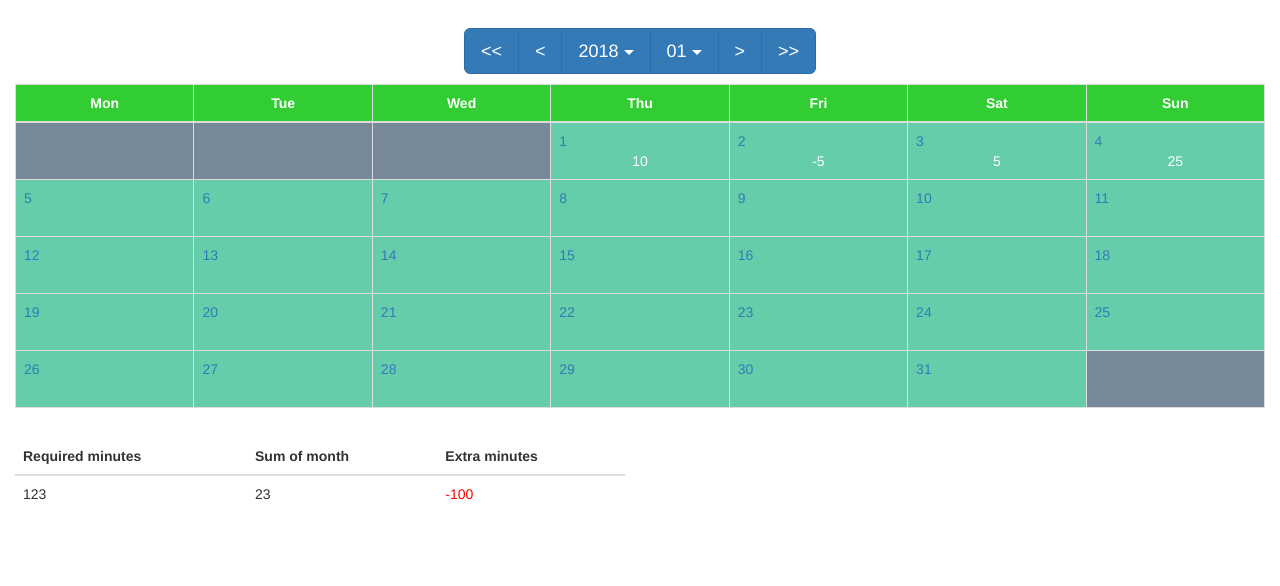
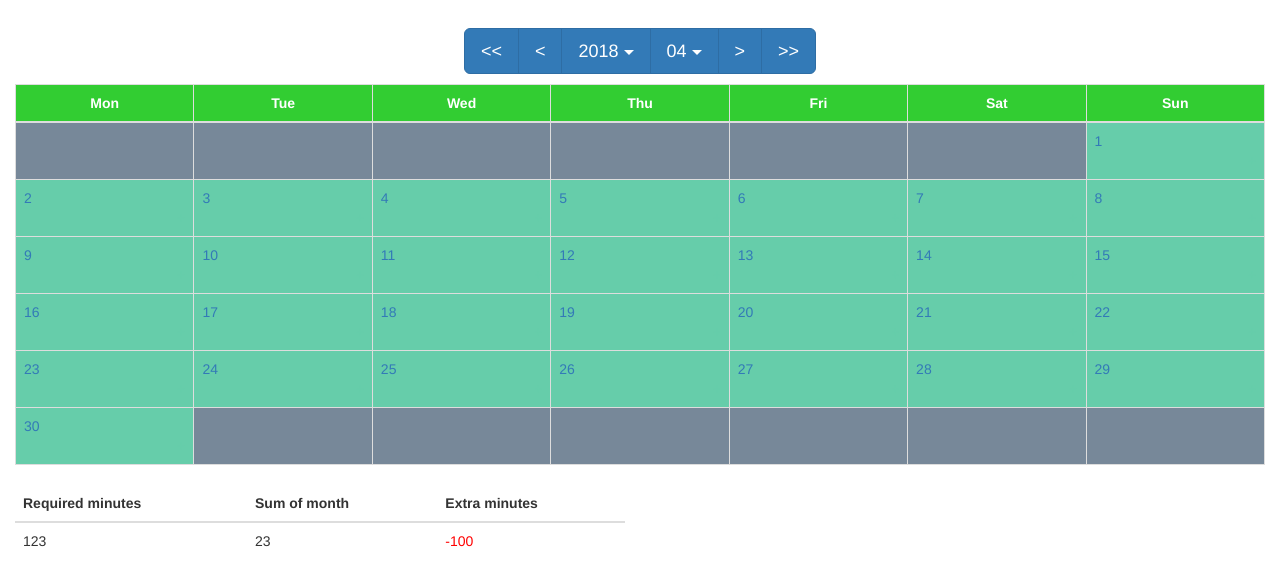
Before and after one commit to boxaki/TLOG16UI, a plain HTML site: page public_html/index.html in a window 1280 px wide. Shown: the part 54-640 px from the top of the page. Drawn offline with nearby package versions, Linux system fonts and the light colour scheme.

Commit message:
Change page to generate dynamic content. Add index.js. Add jquery functions.

```diff
--- a/public_html/index.html
+++ b/public_html/index.html
@@ -8,6 +8,10 @@
         <link rel="stylesheet" type="text/css" href="index.css">
         <script src="https://ajax.googleapis.com/ajax/libs/jquery/3.3.1/jquery.min.js"></script>
         <script src="https://maxcdn.bootstrapcdn.com/bootstrap/3.3.7/js/bootstrap.min.js"></script>
+        <script src="../node_modules/jquery/dist/jquery.min.js"></script>
+        <script src="index.js"></script>
+
+
     </head>
     <body>
 
@@ -18,7 +22,7 @@
                 </div>
                 <ul class="nav navbar-nav">
                     <li class="active"><a href="#" data-toggle="tooltip" title="Calendar view"><span class="glyphicon glyphicon-calendar"></span></a></li>
-                    <li><a href="#" data-toggle="tooltip" title="List view"><span class="glyphicon glyphicon-list"></span></a></li>
+                    <li><a href="tasklist.html" data-toggle="tooltip" title="List view"><span class="glyphicon glyphicon-list"></span></a></li>
                 </ul>
             </div>
         </nav>
@@ -27,32 +31,31 @@
 
             <div class="pagination-buttons text-center">
                 <div class="btn-group">
-                    <button type="button" class="btn btn-primary btn-lg">&lt;&lt;</button>
-                    <button type="button" class="btn btn-primary btn-lg">&lt;</button>
+                    <button type="button" class="btn btn-primary btn-lg" id="previous-year">&lt;&lt;</button>
+                    <button type="button" class="btn btn-primary btn-lg" id="previous-month">&lt;</button>
                     <div class="btn-group">
-                        <button type="button" class="btn btn-primary btn-lg dropdown-toggle" data-toggle="dropdown">
-                            2018 <span class="caret"></span></button>
+                        <button type="button" class="btn btn-primary btn-lg dropdown-toggle" data-toggle="dropdown"><span id="year"></span>
+                            <span class="caret"></span></button>
                         <ul class="dropdown-menu" role="menu">
                             <li><a href="#">2017</a></li>
                             <li><a href="#">2016</a></li>
                         </ul>
-
                     </div>
                     <div class="btn-group">
-                        <button type="button" class="btn btn-primary btn-lg dropdown-toggle" data-toggle="dropdown">
-                            01 <span class="caret"></span></button>
+                        <button type="button" class="btn btn-primary btn-lg dropdown-toggle" data-toggle="dropdown"><span id="month"></span>
+                            <span class="caret"></span></button>
                         <ul class="dropdown-menu" role="menu">
                             <li><a href="#">02</a></li>
                             <li><a href="#">03</a></li>
                         </ul>
 
                     </div>
-                    <button type="button" class="btn btn-primary btn-lg">&gt;</button>
-                    <button type="button" class="btn btn-primary btn-lg">&gt;&gt;</button>
+                    <button type="button" class="btn btn-primary btn-lg" id="next-month">&gt;</button>
+                    <button type="button" class="btn btn-primary btn-lg" id="next-year">&gt;&gt;</button>
                 </div>
             </div>
 
-            <div class="table-responsive calendar" style="margin: 10px 0px">
+            <div class="table-responsive calendar" >
                 <table class="table table-bordered">
                     <thead class="text-center">
                         <tr>
@@ -65,52 +68,8 @@
                             <th>Sun</th>
                         </tr>
                     </thead>
-                    <tbody>
-                        <tr>
-                            <td class="other-month"></td>
-                            <td class="other-month"></td>
-                            <td class="other-month"></td>
-                            <td><a href="#">1<div class="min">10</div></a></td>
-                            <td><a href="#">2<div class="min">-5</div></a></td>
-                            <td><a href="#">3<div class="min">5</div></a></td>
-                            <td><a href="#">4<div class="min">25</div></a></td>
-                        </tr>
-                        <tr>
-                            <td><a data-toggle="modal" data-target="#required_hr">5<div class="inactive">+</div></a></td>
-                            <td><a data-toggle="modal" data-target="#required_hr">6<div class="inactive">+</div></a></td>
-                            <td><a data-toggle="modal" data-target="#required_hr">7<div class="inactive">+</div></a></td>
-                            <td><a data-toggle="modal" data-target="#required_hr">8<div class="inactive">+</div></a></td>
-                            <td><a data-toggle="modal" data-target="#required_hr">9<div class="inactive">+</div></a></td>
-                            <td><a data-toggle="modal" data-target="#required_hr">10<div class="inactive">+</div></a></td>
-                            <td><a data-toggle="modal" data-target="#required_hr">11<div class="inactive">+</div></a></td>
-                        </tr>
-                        <tr>
-                            <td><a data-toggle="modal" data-target="#required_hr">12<div class="inactive">+</div></a></td>
-                            <td><a data-toggle="modal" data-target="#required_hr">13<div class="inactive">+</div></a></td>
-                            <td><a data-toggle="modal" data-target="#required_hr">14<div class="inactive">+</div></a></td>
-                            <td><a data-toggle="modal" data-target="#required_hr">15<div class="inactive">+</div></a></td>
-                            <td><a data-toggle="modal" data-target="#required_hr">16<div class="inactive">+</div></a></td>
-                            <td><a data-toggle="modal" data-target="#required_hr">17<div class="inactive">+</div></a></td>
-                            <td><a data-toggle="modal" data-target="#required_hr">18<div class="inactive">+</div></a></td>
-                        </tr>
-                        <tr>
-                            <td><a data-toggle="modal" data-target="#required_hr">19<div class="inactive">+</div></a></td>
-                            <td><a data-toggle="modal" data-target="#required_hr">20<div class="inactive">+</div></a></td>
-                            <td><a data-toggle="modal" data-target="#required_hr">21<div class="inactive">+</div></a></td>
-                            <td><a data-toggle="modal" data-target="#required_hr">22<div class="inactive">+</div></a></td>
-                            <td><a data-toggle="modal" data-target="#required_hr">23<div class="inactive">+</div></a></td>
-                            <td><a data-toggle="modal" data-target="#required_hr">24<div class="inactive">+</div></a></td>
-                            <td><a data-toggle="modal" data-target="#required_hr">25<div class="inactive">+</div></a></td>
-                        </tr>
-                        <tr>
-                            <td><a data-toggle="modal" data-target="#required_hr">26<div class="inactive">+</div></a></td>
-                            <td><a data-toggle="modal" data-target="#required_hr">27<div class="inactive">+</div></a></td>
-                            <td><a data-toggle="modal" data-target="#required_hr">28<div class="inactive">+</div></a></td>
-                            <td><a data-toggle="modal" data-target="#required_hr">29<div class="inactive">+</div></a></td>
-                            <td><a data-toggle="modal" data-target="#required_hr">30<div class="inactive">+</div></a></td>
-                            <td><a data-toggle="modal" data-target="#required_hr">31<div class="inactive">+</div></a></td>
-                            <td class="other-month"></td>
-                        </tr>
+                    <tbody id="calendar-body">
+                        <tr></tr>
                     </tbody>
                 </table>
             </div>
--- /dev/null
+++ b/public_html/index.js
@@ -0,0 +1,105 @@
+$(document).ready(function () {
+    var date = new Date();
+    var year;
+    var jsMonth;
+    var month;
+    var daysInMonth;
+    var i;
+
+    setDateFields(date.getFullYear(), date.getMonth());
+    generateContent();
+
+    $("#next-year").click(function () {
+        setDateFields(++year, jsMonth);
+        generateContent();
+        $(this).blur();
+    });
+
+    $("#next-month").click(function () {
+        if (jsMonth === 11) {
+            setDateFields(++year, 0);
+        } else {
+            setDateFields(year, ++jsMonth);
+        }
+        generateContent();
+        $(this).blur();
+    });
+
+    $("#previous-year").click(function () {
+        setDateFields(--year, jsMonth);
+        generateContent();
+        $(this).blur();
+    });
+
+    $("#previous-month").click(function(){
+        if(jsMonth === 0){
+            setDateFields(--year, 11);
+        } else {
+            setDateFields(year, --jsMonth);
+        }
+        generateContent();
+        $(this).blur();
+    });
+
+    function setDateFields(newYear, newJsMonth) {
+        year = newYear;
+        jsMonth = newJsMonth;
+        month = jsMonth + 1;
+        daysInMonth = getDaysInMonth(year, month);
+        indent = getIndent(year, month);
+    }
+
+    function getDaysInMonth(year, month) {
+        return new Date(year, month, 0).getDate();
+    }
+
+    function generateContent() {
+        updateNavbar();
+        printCalendarBody();
+    }
+
+    function updateNavbar() {
+        $("#year").text(year);
+        $("#month").text(month < 10 ? "0" + month : month);
+    }
+
+    function printCalendarBody() {
+        var dayOfWeek = 0;
+        var indent = getIndent(year, month);
+
+        $("#calendar-body").empty();
+        $("#calendar-body").append("<tr></tr>");
+
+        for (i = 0; i < indent; i++) {
+            $("#calendar-body tr").append("<td class=\"other-month\"></td>");
+            dayOfWeek++;
+        }
+
+        for (i = 1; i <= daysInMonth; i++) {
+            if (dayOfWeek % 7 === 0) {
+                $("#calendar-body").append("<tr></tr>");
+                dayOfWeek = 0;
+            }
+            var td = "<td><a data-toggle=\"modal\" data-target=\"#required_hr\">".concat(i, "<div class=\"inactive\">+</div></a></td>");
+            $("#calendar-body tr:last").append(td);
+            dayOfWeek++;
+        }
+
+        while (dayOfWeek < 7) {
+            $("#calendar-body tr:last").append("<td class=\"other-month\"></td>");
+            dayOfWeek++;
+        }
+    }
+
+    function getIndent(year, month) {
+        var date = new Date(year, month - 1, 1);
+        var indent = date.getDay();
+        if (indent === 0) {
+            indent = 6;
+        } else
+            indent--;
+        return indent;
+    }
+
+
+});
```
Also changed, not shown: public_html/tasklist.html (+28 -25 lines), package-lock.json (added), 1 other file.
